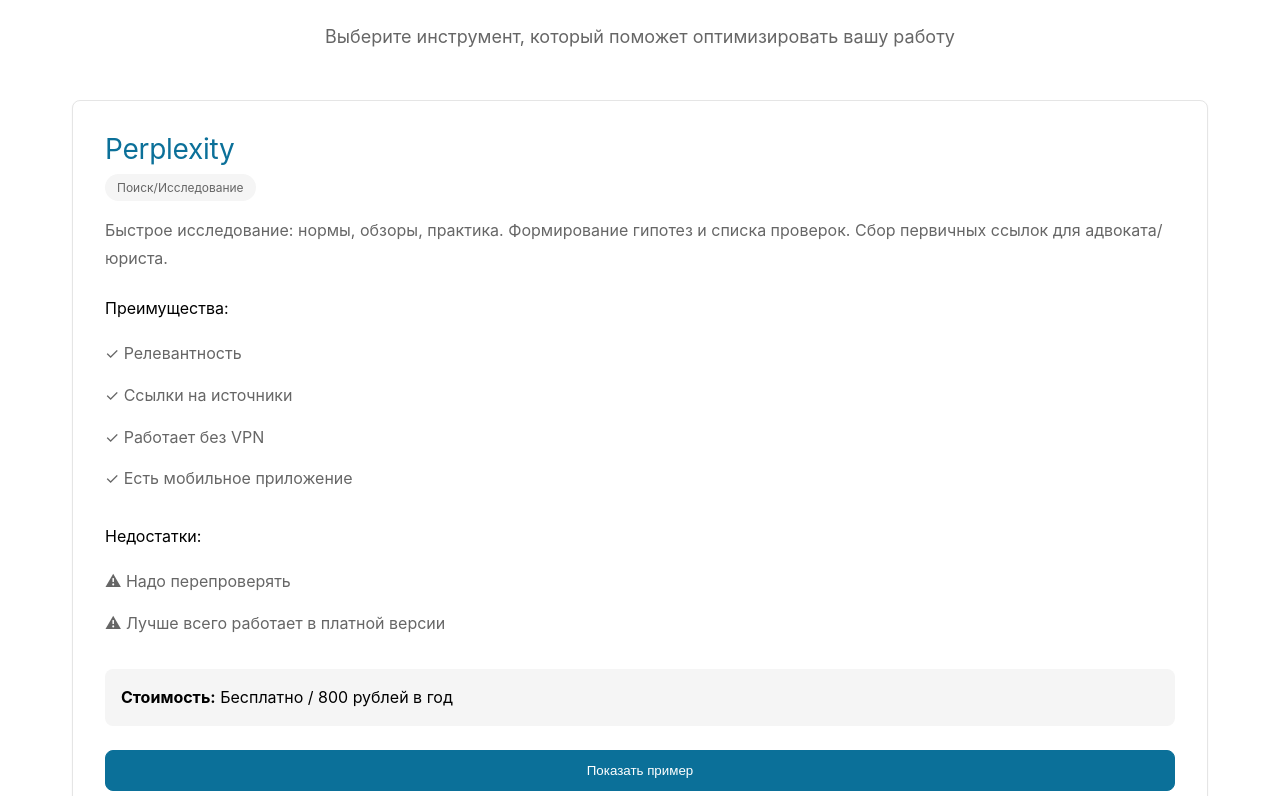
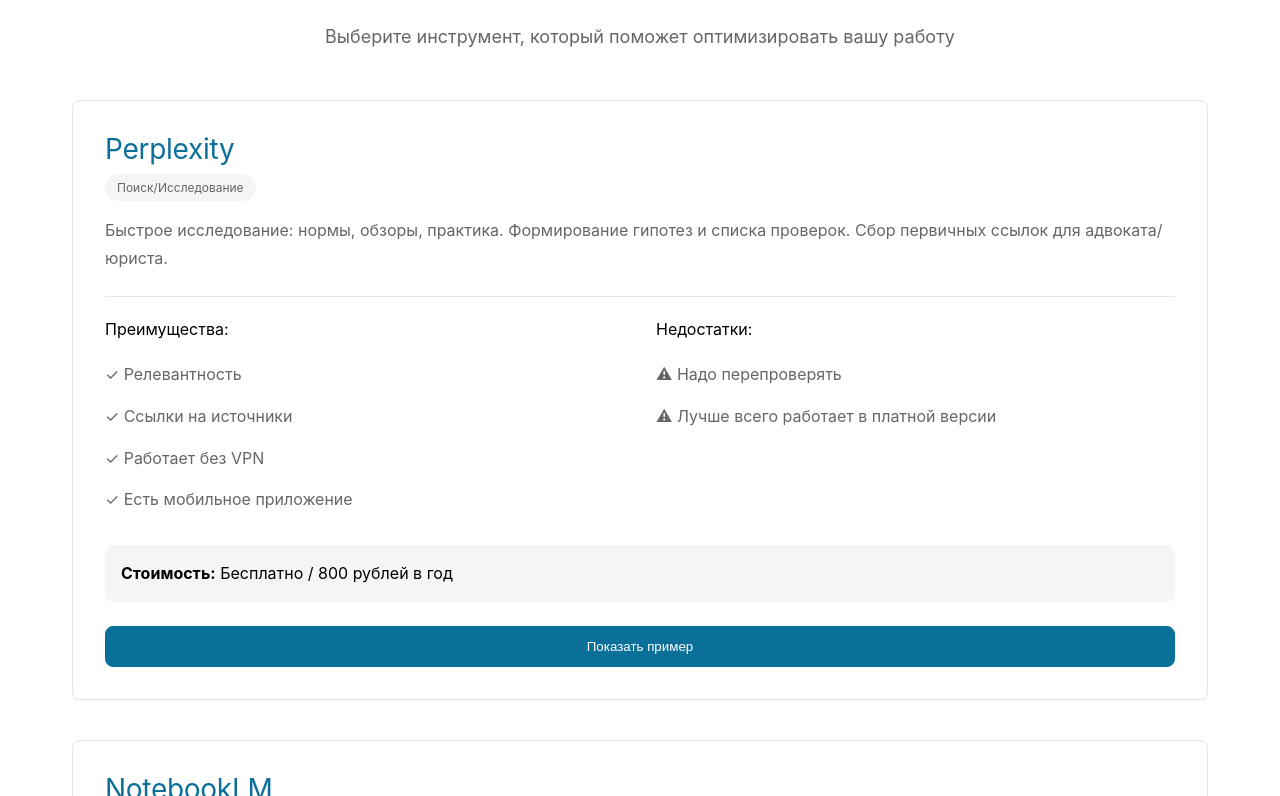
Before and after one commit to Kosh1/jHelper-usefullpage, a React (Vite) app: page / in a window 1280 px wide. Shown: the part 1230-2026 px from the top of the page. Built offline with nearby package versions, Linux system fonts and the light colour scheme.

Commit message:
Улучшена внутренняя верстка карточек: преимущества и недостатки в две колонки, улучшены отступы и разделители

```diff
--- a/src/components/ProductCard.css
+++ b/src/components/ProductCard.css
@@ -84,8 +84,25 @@
   font-weight: 400;
 }
 
+.product-features-wrapper {
+  display: grid;
+  grid-template-columns: 1fr;
+  gap: 1.5rem;
+  margin-bottom: 1.5rem;
+  padding-top: 1.25rem;
+  border-top: 1px solid var(--border);
+}
+
+.product-features-wrapper .product-section {
+  margin-bottom: 0;
+  padding-top: 0;
+  border-top: none;
+}
+
 .product-section {
-  margin-bottom: 1.5rem;
+  margin-bottom: 1.25rem;
+  padding-top: 1.25rem;
+  border-top: 1px solid var(--border);
 }
 
 .product-section h4 {
@@ -194,6 +211,13 @@
   border-bottom-color: var(--accent-green);
 }
 
+@media (min-width: 768px) {
+  .product-features-wrapper {
+    grid-template-columns: 1fr 1fr;
+    gap: 2rem;
+  }
+}
+
 @media (max-width: 768px) {
   .product-card {
     padding: 1.5rem;
--- a/src/components/ProductCard.jsx
+++ b/src/components/ProductCard.jsx
@@ -30,6 +30,8 @@
 
       <p className="product-description">{product.description}</p>
 
+      {(product.features && product.features.length > 0) || (product.disadvantages && product.disadvantages.length > 0) ? (
+        <div className="product-features-wrapper">
           {product.features && product.features.length > 0 && (
             <div className="product-section">
               <h4>Преимущества:</h4>
@@ -51,6 +53,8 @@
               </ul>
             </div>
           )}
+        </div>
+      ) : null}
 
       {product.useCases && product.useCases.length > 0 && (
         <div className="product-section">
```
Lines whose indentation alone changed are shown as unchanged.
